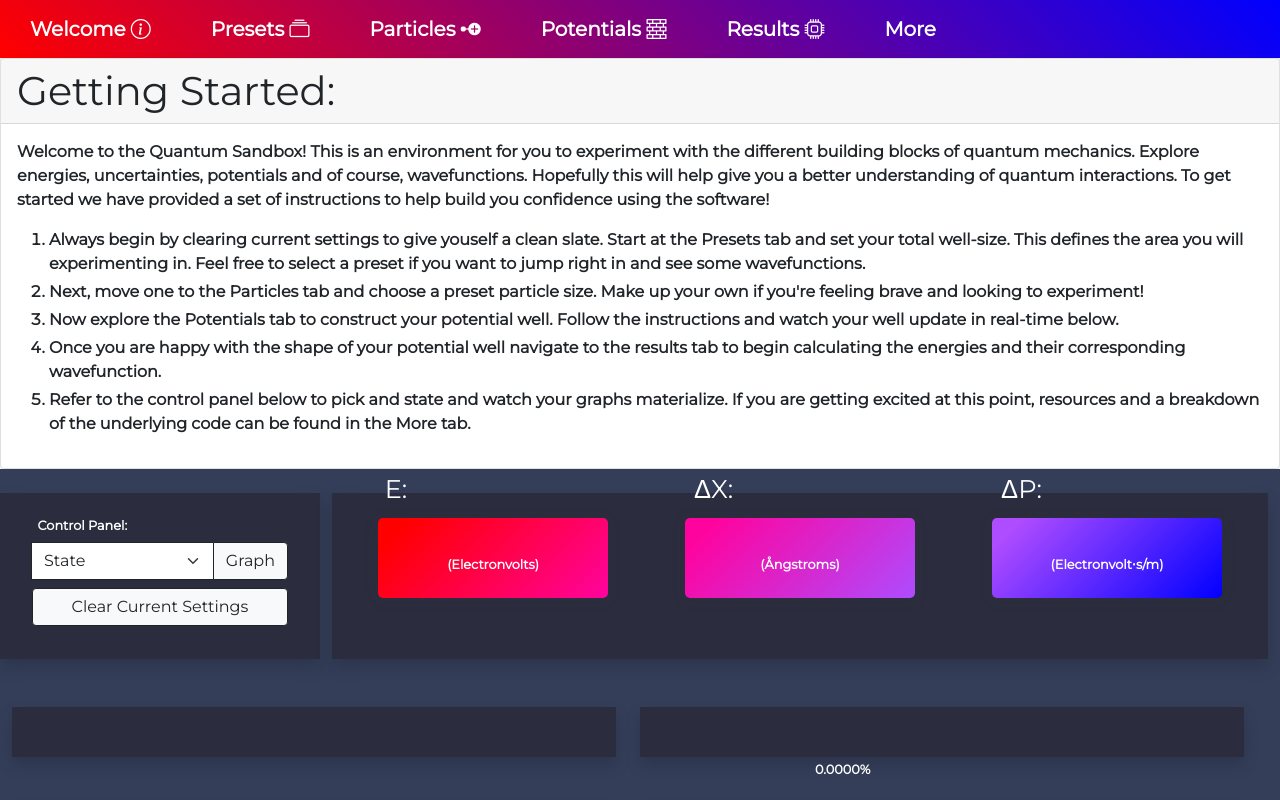
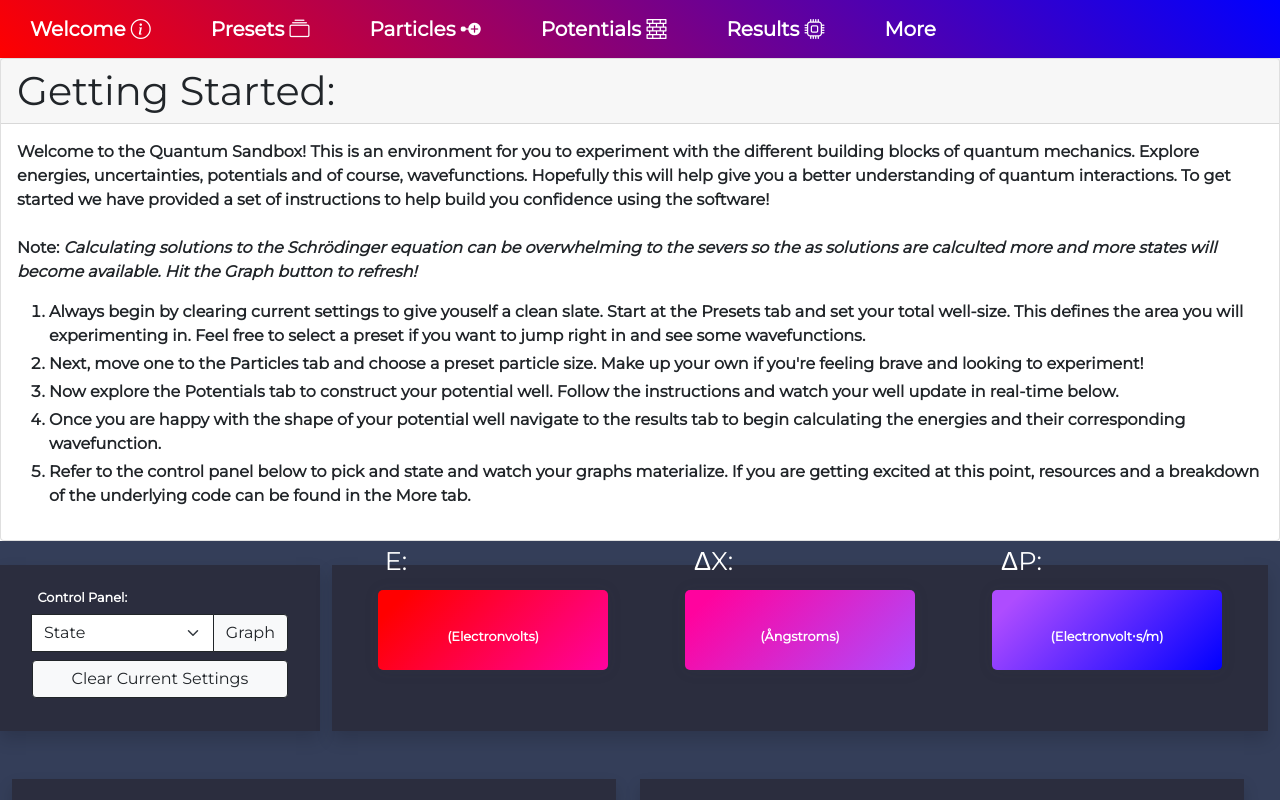
Before and after one commit to meilseit/Quantum-Playground-Website, a Django app: template website/templates/website/base.html in a window 1280 px wide, after a click on "Welcome". Run offline with Django 3.2, Linux system fonts and the light colour scheme; the template is opened without the code that fills it: values that come from a table or form of the project are taken from there, others are empty; some libraries are stand-ins or nearby versions.

Commit message:
push production website beta to github

```diff
--- a/website/templates/website/base.html
+++ b/website/templates/website/base.html
@@ -75,7 +75,10 @@
             Welcome to the Quantum Sandbox! This is an environment for you to experiment with the different
             building blocks of quantum mechanics. Explore energies, uncertainties, potentials and of course,
             wavefunctions. Hopefully this will help give you a better understanding of quantum interactions.
-            To get started we have provided a set of instructions to help build you confidence using the software!
+            To get started we have provided a set of instructions to help build you confidence using the software! <br><br>
+            <strong>Note:</strong><em> Calculating solutions to the Schrödinger equation can be overwhelming to the severs so the as solutions
+              are calculted more and more states will become available. Hit the Graph button to refresh!
+            </em>
           </p>
           <ol>
             <li class= "card-text text">
@@ -156,6 +159,9 @@
               <p class="fit">
                 Choose A particle to trap in your well.
                 feel free enter a custom value or use one of the presets.
+                Hint: Larger particles mean far more states so be carful what you pick.
+                The defualt seen in the input box is an electrons mass it is not recommended to venture more
+                then 1000x that number!
                 Next move onto Potentials!
               </p>
             </div>
@@ -177,7 +183,7 @@
           <div class="col">
             <form method="POST" >
               {% csrf_token %}
-              <label class="fit">Particle Rest Mass (ev):</label>
+              <label class="fit">Particle Rest Mass (ev/c<sup>2</sup>):</label>
               <input id="particleSizeID" class="fit" type="text"  value="511000" name="size"/>
               <input class="btn btn-outline-dark" type="submit" name="particleSize"/>
             </form>
@@ -194,7 +200,7 @@
             <div>
               <p class="fit">
                 Your well will be constructed between x=0 and x=well-size. Feel free to subdivide this area with as many step potentials as you would like.
-                The value parameter is the depth of your well or subdivision. Remember values must be greater or equal to zero to produce bound states.
+                The value parameter is the depth of your well or subdivision. Remember values must be greater or equal to zero to produce bound states (this website will only simulate bound states).
                 Also, be sure to keep your subdivisions between the well-size boundaries. You can track your changes on the potential graph below!
               </p>
             </div>
@@ -211,13 +217,16 @@
     </div>
     <div class="collapse" id="results-banner">
       <div class="card card-body">
+        <h1 class="card-header">Crunch the Numbers:</h1>
         <div class="row p-3">
           <div class="col">
-            <h3 class="fit">Crunch the Numbers:</h3>
+
             <p class="fit">
               We are ready to calculate some results! Simulating quantum states is very computationally intensive
               depending on the setup, so this may take a little while. When the page finishes loading, you will have access
-              to a suite of tools and measurement outcomes to explore. To see the recommended settings for optimal performance
+              to a suite of tools and measurement outcomes to explore. The website uses a clever cache and queue systems to keep
+              results streaming in as they are calculated to help minimize the load. This is done when the graph button is selected. Dont be suprised when as you begin
+              exploring the ground states if more solutions become available to you along the way. The webTo see the recommended settings for optimal performance
               and accuracy, please refer to the More tab.
             </p>
           </div>
@@ -240,7 +249,24 @@
 
     <div class="collapse" id="more-banner">
       <div class="card card-body">
-        Anim pariatur cliche reprehenderit, enim eiusmod high life accusamus terry richardson ad squid. Nihil anim keffiyeh helvetica, craft beer labore wes anderson cred nesciunt sapiente ea proident.
+        <h1 class="card-header">Keep Learning?</h1>
+        <div class="row p-3">
+          <br>
+          <div class="col">
+            <p>
+              I hope you enjoyed the webiste and everything worked well! The application is sill in beta so plenty could go wrong.
+              The github is linked below with a detailed breakdown of the code and underlying physics. If you are intrested in how this all
+              works feel free to check it out!
+            </p>
+          </div>
+          <div class="col">
+            <a href='https://ide.geeksforgeeks.org/'>
+              <button class="btn btn-outline-dark preset">
+                <i class="bi bi-github"></i> QM GitHub Repo
+              </button>
+            </a>
+          </div>
+        </div>
       </div>
     </div>
 
```
Also changed, not shown: website/functions.py (+7 -6 lines), website/views.py (+19 -6 lines), 1 other file.
